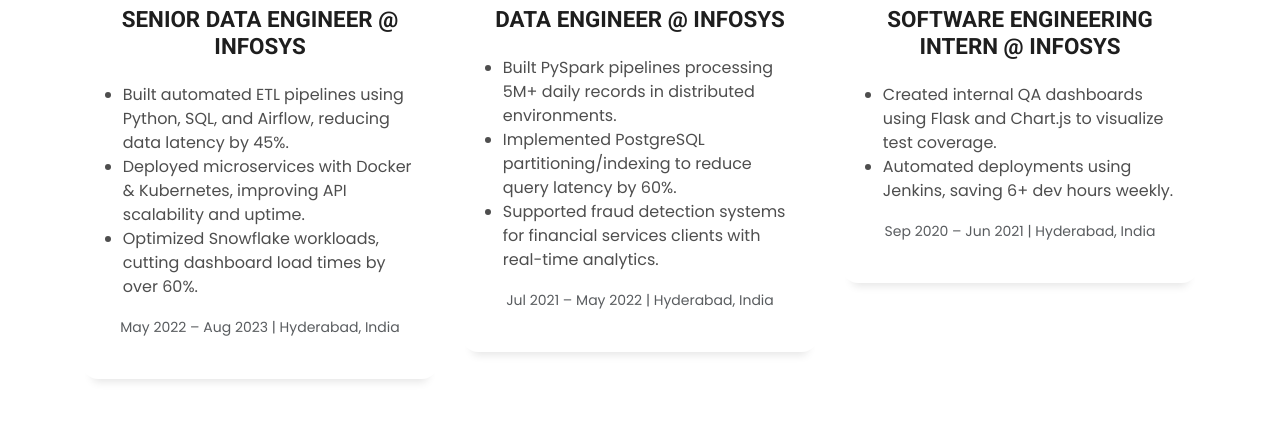
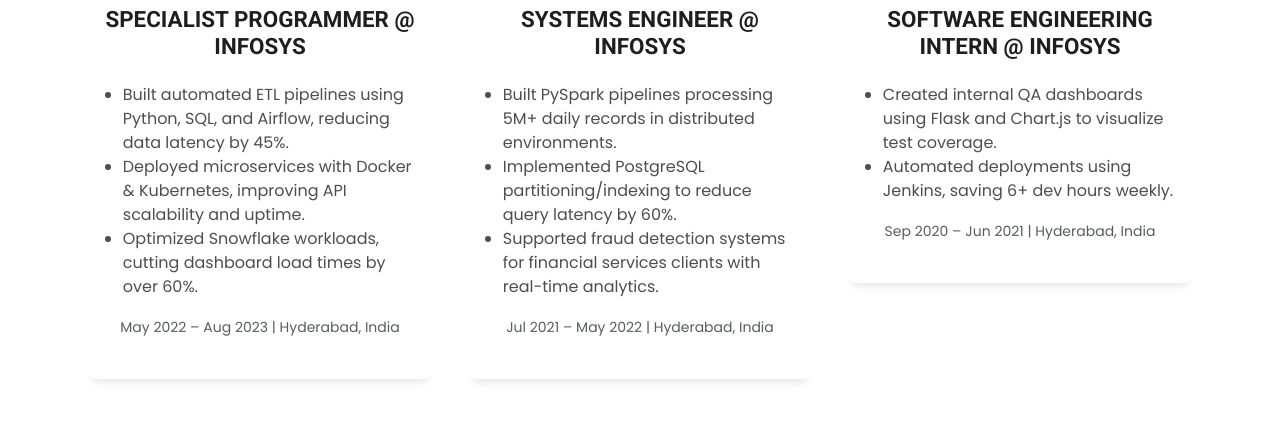
Before and after one commit to Saikiransiddhabathula/saikiransiddhabathula.github.io, a plain HTML site: page index.html in a window 1280 px wide. Shown: the part 2129-2553 px from the top of the page. Drawn offline with nearby package versions, Linux system fonts and the light colour scheme.

Commit message:
Update index.html

```diff
--- a/index.html
+++ b/index.html
@@ -212,7 +212,7 @@
             <img src="assets/img/infosys-logo.png" alt="Infosys" style="width:48px; height:48px; border-radius:50%; object-fit:contain;">
           </div>
           <div class="service-content">
-            <h2 class="s-title">Senior Data Engineer @ Infosys</h2>
+            <h2 class="s-title">Specialist Programmer @ Infosys</h2>
             <p class="s-description text-left">
               <ul>
                 <li>Built automated ETL pipelines using Python, SQL, and Airflow, reducing data latency by 45%.</li>
@@ -231,7 +231,7 @@
             <img src="assets/img/infosys-logo.png" alt="Infosys" style="width:48px; height:48px; border-radius:50%; object-fit:contain;">
           </div>
           <div class="service-content">
-            <h2 class="s-title">Data Engineer @ Infosys</h2>
+            <h2 class="s-title">Systems Engineer @ Infosys</h2>
             <p class="s-description text-left">
               <ul>
                 <li>Built PySpark pipelines processing 5M+ daily records in distributed environments.</li>
```
